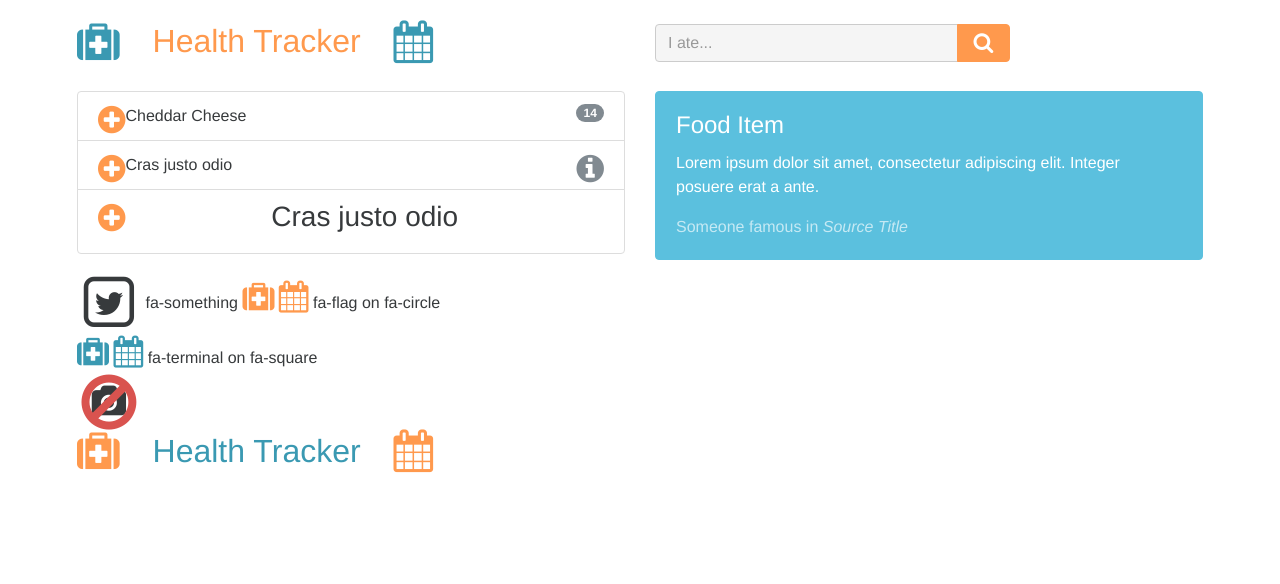
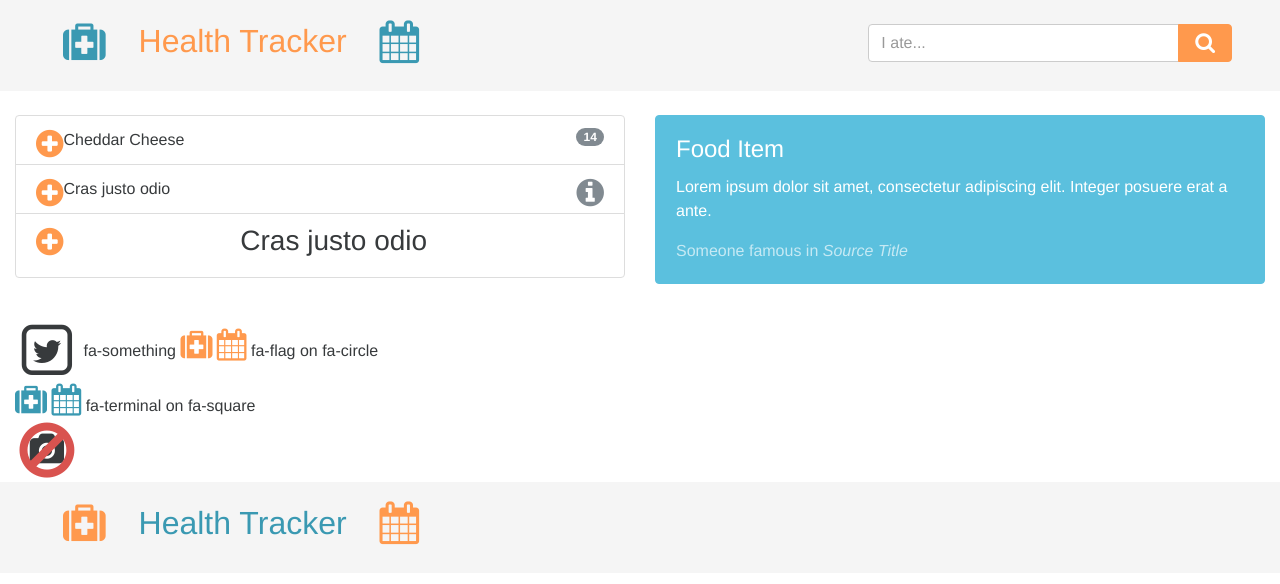
Before and after one commit to jzvarghese/Health_Tracker, a website: page index.html in a window 1280 px wide. Drawn offline with Linux system fonts and the light colour scheme.

Commit message:
feat: Modify header formatting

```diff
--- a/css/styles.css
+++ b/css/styles.css
@@ -33,7 +33,9 @@ color: #818a91;
   color: #5bc0de;
 }
 
-
+.background-smoke {
+  background-color: #F5F5F5;
+}
 .text-blue {
   /* primary blue */
   color: #3A99B2;
@@ -49,7 +51,7 @@ a:hover{
 
 
 .form-control {
-  background-color: #F5F5F5;
+  background-color: #fff;
 }
 
 .form-control:focus {
--- a/index.html
+++ b/index.html
@@ -10,13 +10,13 @@
     <link rel="stylesheet" href="https://maxcdn.bootstrapcdn.com/font-awesome/4.4.0/css/font-awesome.min.css">
   </head>
   <body>
-    <div class="container">
+    <div class="container-fluid">
       <!-- search bar + calendar row -->
-      <div class="row m-y-md">
+      <div class="row p-y-md background-smoke">
 
         <header>
         <!-- logo column  -->
-        <div class="col-md-6 col-lg-6">
+        <div class="col-md-6 col-lg-6 m-l-lg">
 
             <h2>
             <i class="fa fa-medkit text-blue fa-lg"></i>
@@ -31,7 +31,7 @@
 
 
         <!-- search bar column -->
-        <div class="col-md-4 col-lg-4">
+        <div class="col-md-4 col-lg-4 pull-right p-r-lg">
           <!-- input group class is needed for adding buttons to forms -->
           <div class="input-group">
             <input type="text" class="form-control" placeholder="I ate... ">
@@ -46,7 +46,7 @@
 
       </div>
       <!-- end row -->
-      <div class="row">
+      <div class="row m-y-md">
         <div class="col-md-6 col-lg-6">
           <ul class="list-group">
             <li class="list-group-item">
@@ -105,11 +105,11 @@
     </div><!-- end row -->
 
 
-    <div class="row">
+    <div class="row background-smoke p-y-md">
       <footer>
-        <div class="col-md-6 col-md-lg">
+        <div class="col-md-6 col-md-lg m-l-lg">
           <h2>
-                          <i class="fa fa-medkit text-orange fa-lg"></i>
+              <i class="fa fa-medkit text-orange fa-lg"></i>
               <span class="text-blue m-x-md">Health Tracker</span>
               <i class="fa fa-calendar text-orange fa-lg"></i>
           </h2>
```
